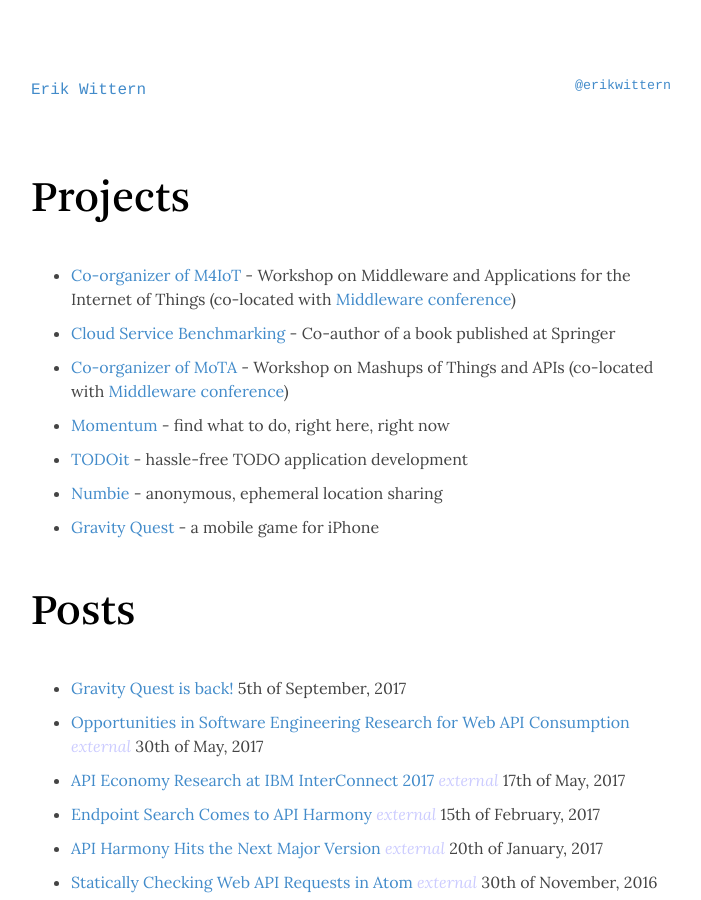
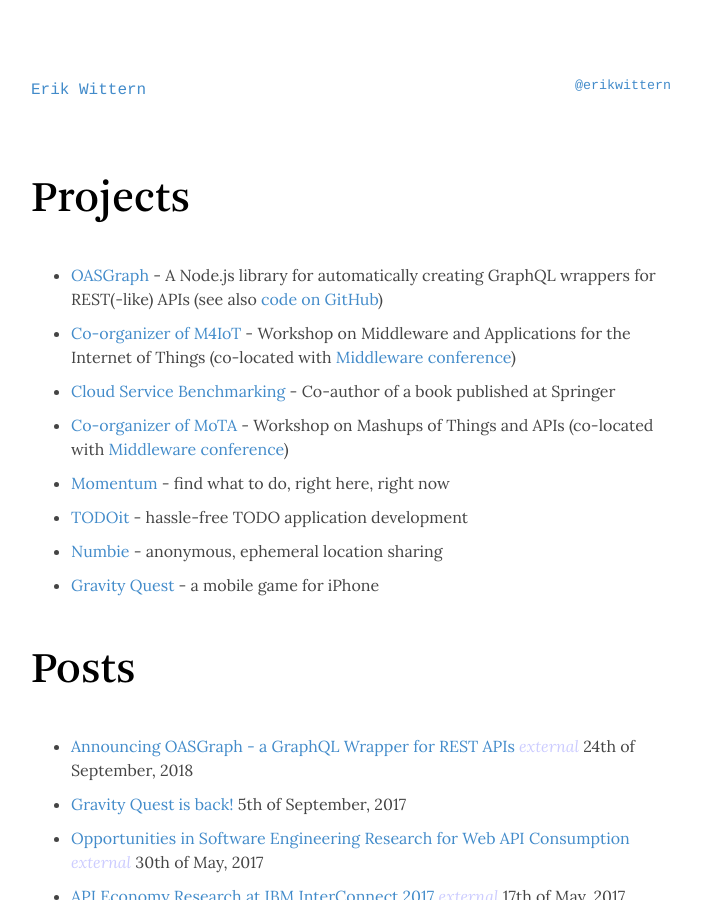
Before and after one commit to wittern/wittern.github.io, a Jekyll site: the page built from index.html, in a window 1280 px wide and 900 px high. Shown: the whole window, without its empty margins (289-990 px from the left). Built offline with Jekyll 4.4.1, drawn with Linux system fonts in a browser that asks for light colours.

Commit message:
added latest activities

```diff
--- a/index.html
+++ b/index.html
@@ -6,7 +6,10 @@
 
 <ul>
   <li>
-    <a href="http://www.m4iot.org" target="_blank">Co-organizer of M4IoT</a> - Workshop on Middleware and Applications for the Internet of Things (co-located with <a href="http://2017.middleware-conference.org/" target="_blank">Middleware conference</a>)
+    <a href="https://v4.loopback.io/oasgraph.html" target="_blank">OASGraph</a> - A Node.js library for automatically creating GraphQL wrappers for REST(-like) APIs (see also <a href="https://github.com/strongloop/oasgraph/" target="_blank">code on GitHub</a>)
+  </li>
+  <li>
+    <a href="http://www.m4iot.org" target="_blank">Co-organizer of M4IoT</a> - Workshop on Middleware and Applications for the Internet of Things (co-located with <a href="http://2018.middleware-conference.org/" target="_blank">Middleware conference</a>)
   </li>
   <li>
     <a href="https://cloudservicebenchmarking.github.io/" target="_blank">Cloud Service Benchmarking</a> - Co-author of a book published at Springer
```
Also changed, not shown: _posts/2018-09-24-oasgraph.md (added, +12 -0 lines).
